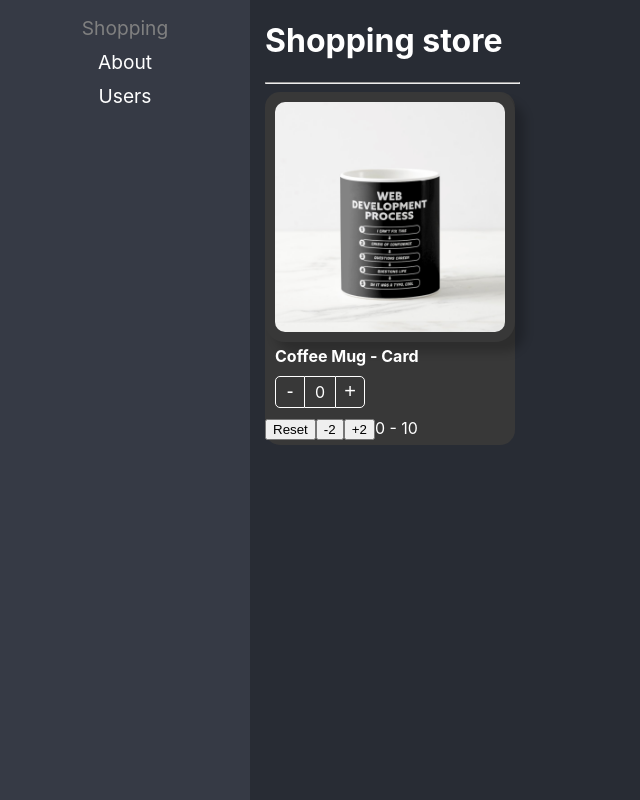
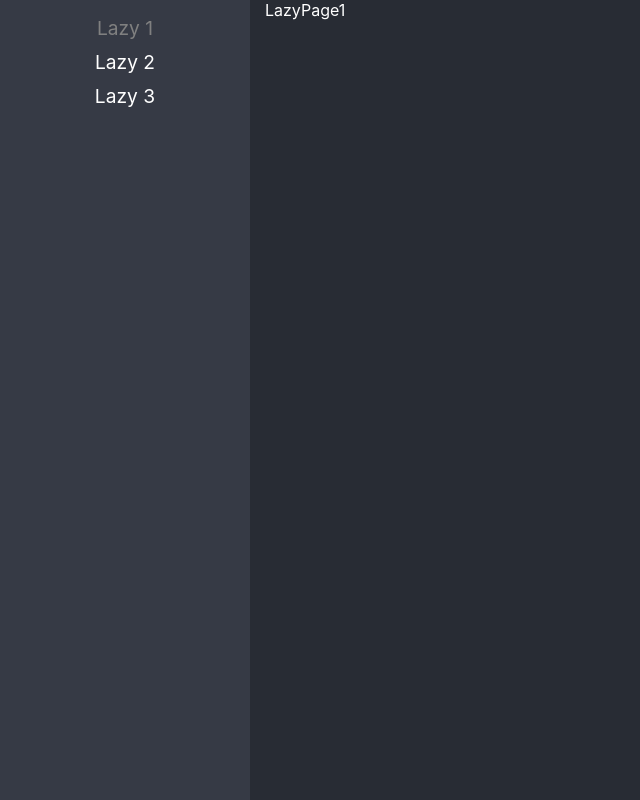
Before and after one commit to rafaroju33/react-adv, a React (Create React App) app: page /lazy1 in a window 1280 px wide. Before the commit this address led to /home. Shown: the whole page, without its empty margins (0-640 px from the left). Built offline with nearby package versions, Linux system fonts and the light colour scheme.

Commit message:
Lazy Components added

```diff
--- /dev/null
+++ b/src/01-lazyload/pages/LazyPage1.tsx
@@ -0,0 +1,5 @@
+export const LazyPage1 = () => {
+  return (
+    <div>LazyPage1</div>
+  )
+}
--- /dev/null
+++ b/src/01-lazyload/pages/LazyPage2.tsx
@@ -0,0 +1,5 @@
+export const LazyPage2 = () => {
+  return (
+    <div>LazyPage2</div>
+  )
+}
--- /dev/null
+++ b/src/01-lazyload/pages/LazyPage3.tsx
@@ -0,0 +1,5 @@
+export const LazyPage3 = () => {
+  return (
+    <div>LazyPage3</div>
+  )
+}
--- /dev/null
+++ b/src/01-lazyload/pages/index.ts
@@ -0,0 +1,3 @@
+export { LazyPage1 } from "./LazyPage1";
+export { LazyPage2 } from "./LazyPage2";
+export { LazyPage3 } from "./LazyPage3";
--- a/src/routes/Navigation.tsx
+++ b/src/routes/Navigation.tsx
@@ -1,8 +1,11 @@
 
 import { BrowserRouter } from "react-router-dom";
 import { Routes, Route, NavLink, Navigate } from 'react-router-dom';
-import { ShoppingPage } from "../02-component-patterns/pages/ShoppingPage";
+// import { ShoppingPage } from "../02-component-patterns/pages/ShoppingPage";
+
 // import logo from '../logo.svg';
+import { LazyPage1, LazyPage2,LazyPage3 } from "../01-lazyload/pages";
+
 
 export const Navigation = () => {
   return (
@@ -12,21 +15,21 @@
                 {/* <img src={logo} alt="React Logo" /> */}
                 <ul>
                     <li>
-                        <NavLink to="/home" className={({isActive}) => isActive ? 'nav-active': '' }>Shopping</NavLink>
+                        <NavLink to="/lazy1" className={({isActive}) => isActive ? 'nav-active': '' }>Lazy 1</NavLink>
                     </li>
                     <li>
-                        <NavLink to="/about" className={({isActive}) => isActive ? 'nav-active': '' }>About</NavLink>
+                        <NavLink to="/lazy2" className={({isActive}) => isActive ? 'nav-active': '' }>Lazy 2</NavLink>
                     </li>
                     <li>
-                        <NavLink to="/users" className={({isActive}) => isActive ? 'nav-active': '' }>Users</NavLink>
+                        <NavLink to="/lazy3" className={({isActive}) => isActive ? 'nav-active': '' }>Lazy 3</NavLink>
                     </li>
                 </ul>
             </nav>
             <Routes>
-                <Route path="about" element={ <h1>About Page</h1> } />
-                <Route path="users" element={ <h1>Users Page</h1> } />
-                <Route path="home" element={<ShoppingPage /> } />
-                <Route path="/*" element={<Navigate to="/home" replace/>} />
+                <Route path="lazy1" element={ <LazyPage1 /> } />
+                <Route path="lazy2" element={ <LazyPage2 /> } />
+                <Route path="lazy3" element={ <LazyPage3 /> } />
+                <Route path="/*" element={<Navigate to="/lazy1" replace/>} />
             </Routes>
         </div>
     </BrowserRouter>
```
